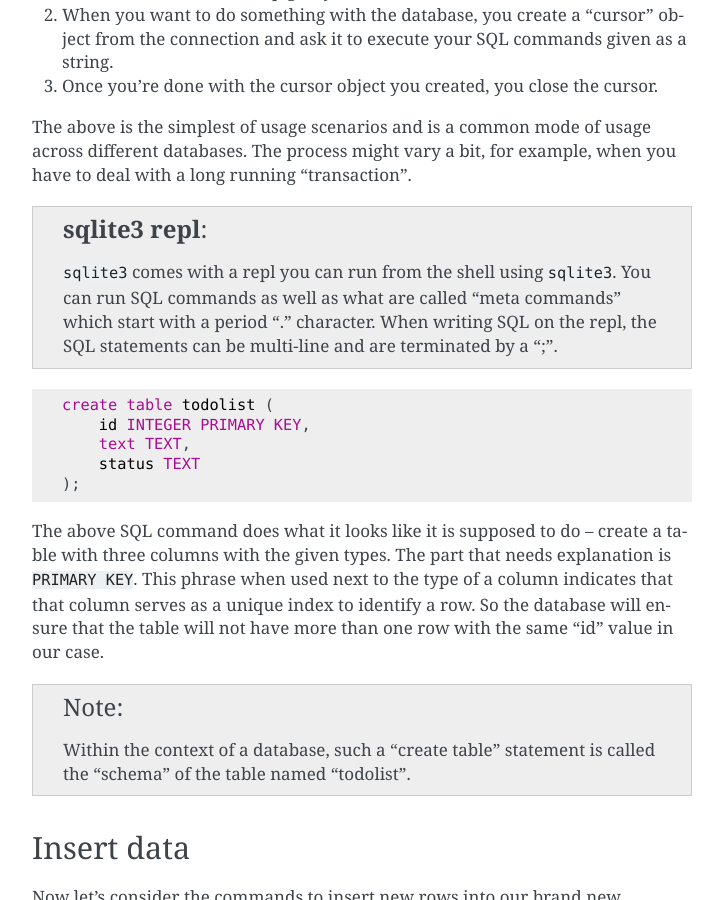
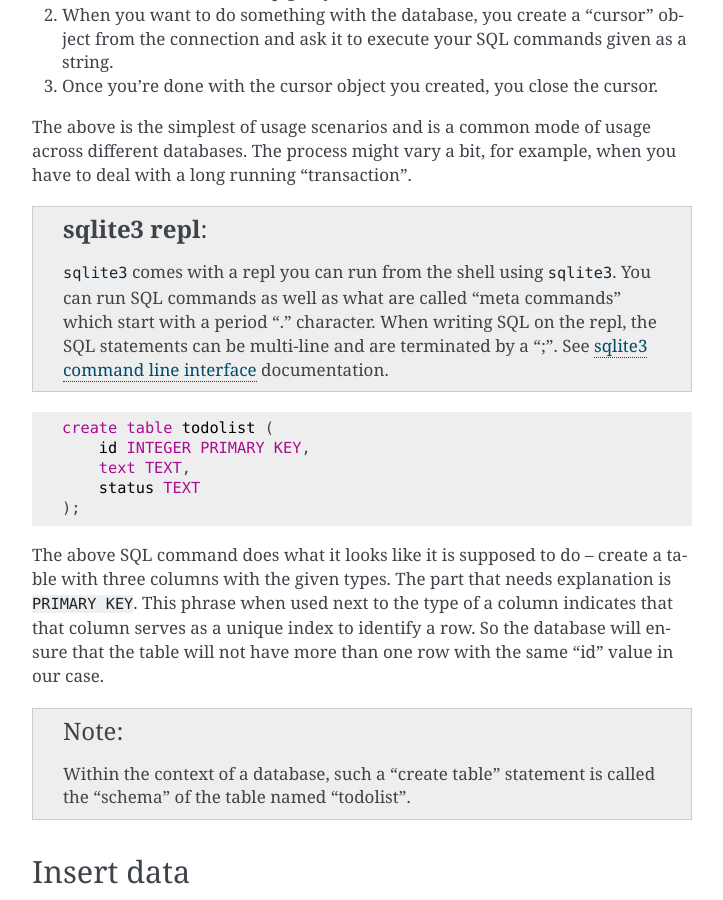
Before and after one commit to kreauniv/comp350, a Sphinx documentation site: the page built from source/data.rst, in a window 1280 px wide and 900 px high, scrolled down 3306 px. Shown: the whole window, without its empty margins (388-1111 px from the left). Built offline with Sphinx 7.4.7, drawn with Linux system fonts in a browser that asks for light colours.

Commit message:
Added link to sqlite3-cli docs

```diff
--- a/source/data.rst
+++ b/source/data.rst
@@ -164,7 +164,10 @@
     ``sqlite3`` comes with a repl you can run from the shell using ``sqlite3``.
     You can run SQL commands as well as what are called "meta commands" which
     start with a period "." character. When writing SQL on the repl, the SQL statements
-    can be multi-line and are terminated by a ";".
+    can be multi-line and are terminated by a ";". See `sqlite3 command line interface`_
+    documentation.
+
+.. _sqlite3 command line interface: https://sqlite.org/cli.html
 
 .. code:: SQL
 
```
